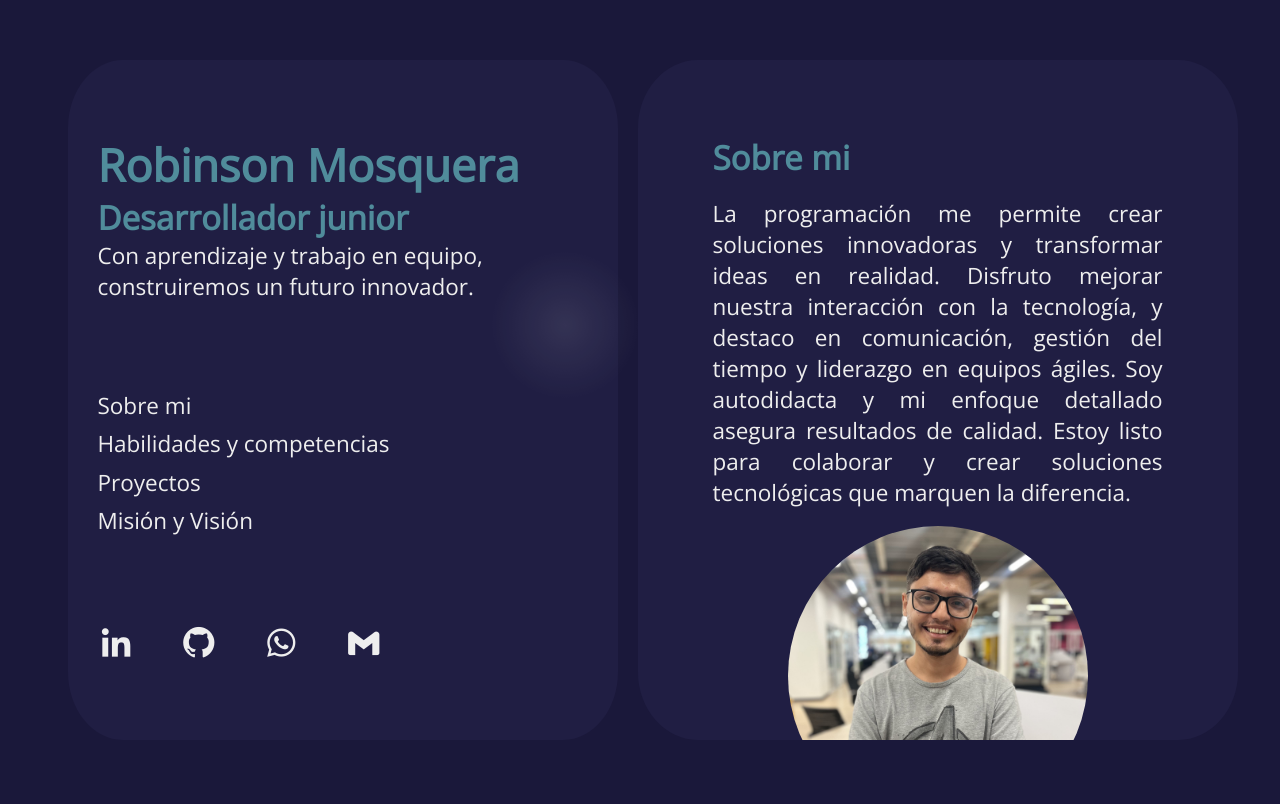
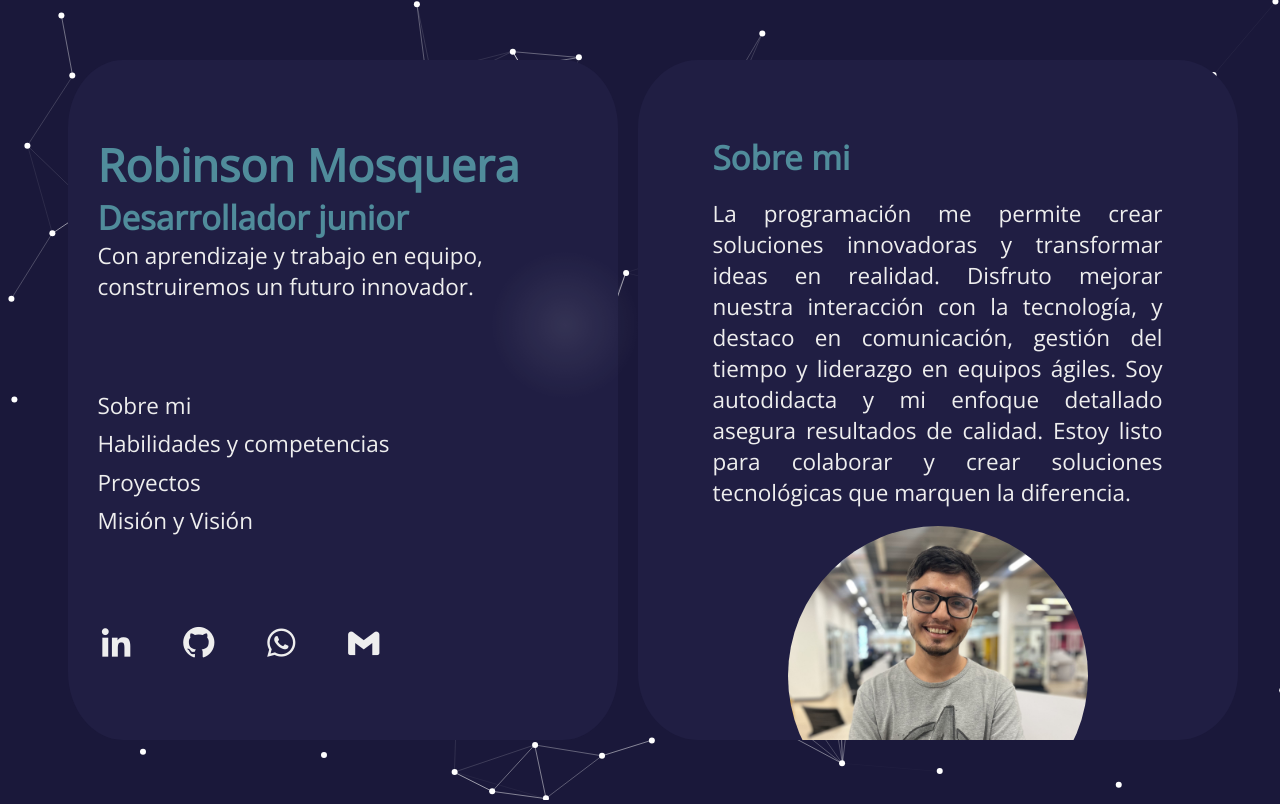
Before and after one commit to RobinsonMosqueraCubides/Portafolio, a plain HTML site: page index.html in a window 1280 px wide. Drawn offline with nearby package versions, Linux system fonts and the light colour scheme.

Commit message:
feat: :sparkles: Animacion de fondo
Se crea la funcion y las animaciones del fondo

```diff
--- a/CSS/style.css
+++ b/CSS/style.css
@@ -61,6 +61,7 @@ a, p ,span {
     transition: transform 0.3s ease, background-color 0.3s ease;
     box-shadow: 04px8pxrgba(0, 0, 0, 0.1);
     border-radius: 10%;
+    z-index: 100;
 }
 
 .aside .nav{
@@ -132,6 +133,7 @@ a, p ,span {
     border-radius: 10%;
     overflow-y: auto;
     scrollbar-width: none;
+    z-index: 100;
   }
 
   .main .about{
@@ -265,6 +267,22 @@ a, p ,span {
     margin: 10px;
     text-align: justify;
   }
+  @keyframes fogAnimation {
+    0% { opacity: 0.3; }
+    50% { opacity: 0.6; }
+    100% { opacity: 0.3; }
+  }
+
+  .fog {
+    position: absolute;
+    top: 0;
+    left: 0;
+    width: 100%;
+    height: 100vh;
+    animation: fogAnimation 20s ease-in-out infinite;
+    z-index: -10;
+  }
+
   @media (max-width: 600px) {
 
     .container{
--- a/Js/app.js
+++ b/Js/app.js
@@ -1,3 +1,27 @@
+document.addEventListener('DOMContentLoaded', function () {
+  particlesJS('particles-js', {
+      "particles": {
+          "number": {
+              "value": 80
+          },
+          "size": {
+              "value": 3
+          },
+          "move": {
+              "enable": true,
+              "speed": 2
+          }
+      },
+      "interactivity": {
+          "events": {
+              "onhover": {
+                  "enable": true,
+                  "mode": "repulse"
+              }
+          }
+      }
+  });
+});
 const light = document.getElementById('light');
 
   document.addEventListener('mousemove', (e) => {
--- a/index.html
+++ b/index.html
@@ -150,6 +150,9 @@
             </section>
         </main>
         <section class="light-effect" id="light"></section>
+        <div class="fog"></div>
+        <div id="particles-js" style="position: absolute; width: 100%; height: 100%;"></div>
+        <script src="https://cdn.jsdelivr.net/npm/particles.js@2.0.0/particles.min.js"></script>
     </section>
 </body>
 </html>
```
